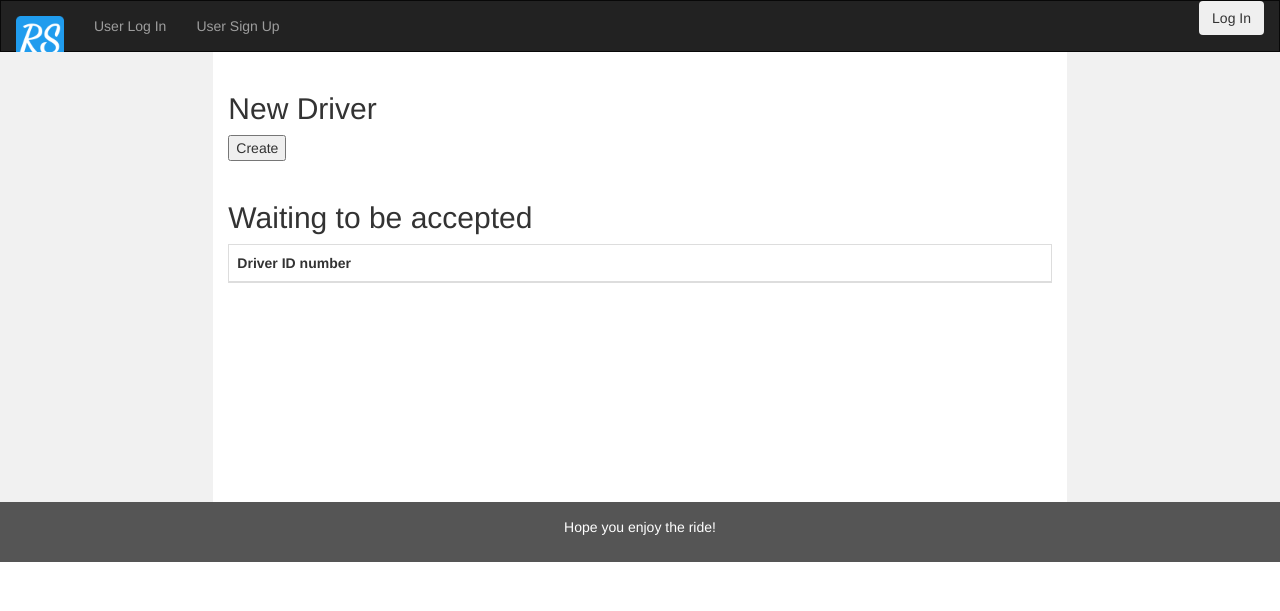
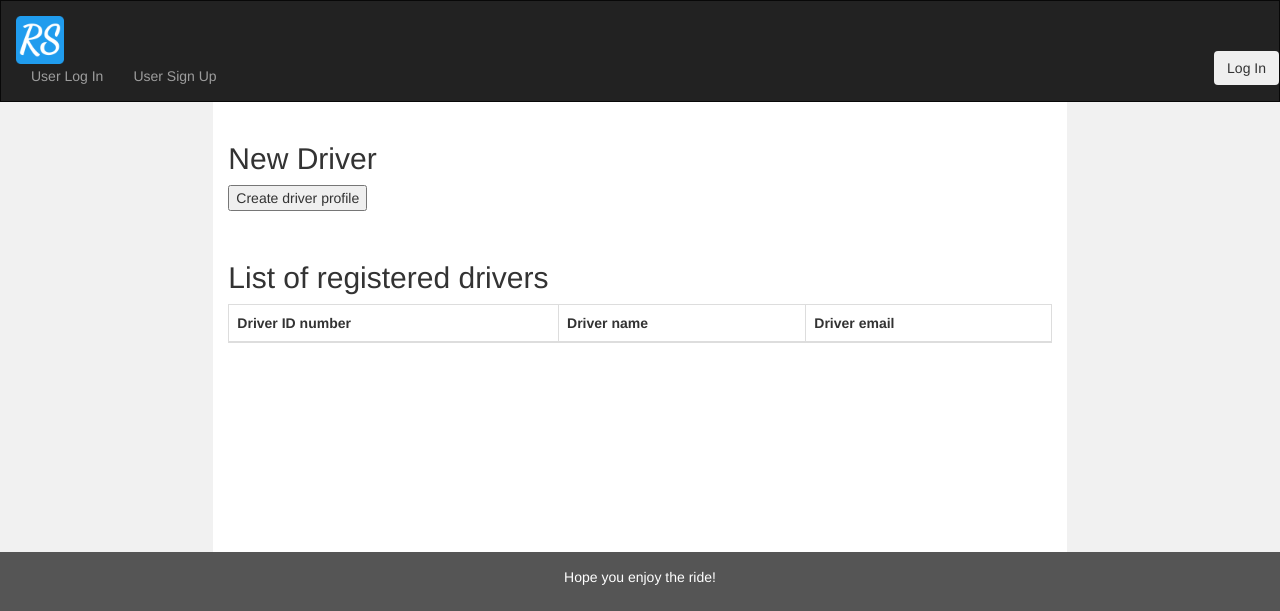
Before and after one commit to samuelparkin1/Ride_Share_App, a Flask app: page /drivers/ in a window 1280 px wide. Shown: the top 611 px of the page. Run offline with Flask 2, Linux system fonts and the light colour scheme; data that the repository does not hold is empty; parts of the project's set-up code (start-up, migrations or seed data) failed here and were passed over; some libraries are stand-ins or nearby versions.

Commit message:
ongoing bug fixes

```diff
--- a/Ride_share_app/controllers/driver_controller.py
+++ b/Ride_share_app/controllers/driver_controller.py
@@ -31,6 +31,15 @@ def get_drivers():
 @drivers.route("/drivers/", methods=["POST"])
 @login_required
 def create_driver():
+    if current_user.drivers:
+        data = {
+            "page_title": "Driver Index",
+            "drivers": drivers_schema.dump(Driver.query.all()),
+            "existing_driver_error": "You are already a registered driver"
+            }
+        return render_template("driver_index.html", page_data=data)
+
+
     new_driver=driver_schema.load(request.form)
 
     new_driver.user_id = current_user
--- a/Ride_share_app/templates/base.html
+++ b/Ride_share_app/templates/base.html
@@ -48,12 +48,6 @@
 
 <nav class="navbar navbar-inverse">
   <div class="container-fluid">
-    <div class="navbar-header">
-      <button type="button" class="navbar-toggle" data-toggle="collapse" data-target="#myNavbar">
-        <span class="icon-bar"></span>
-        <span class="icon-bar"></span>
-        <span class="icon-bar"></span>
-      </button>
       <a class="navbar-brand" href="/"><img src="/static/favicon.ico" alt="Ride Share"></a>
     </div>
     <div class="collapse navbar-collapse" id="myNavbar">
--- a/Ride_share_app/templates/driver_index.html
+++ b/Ride_share_app/templates/driver_index.html
@@ -8,16 +8,19 @@
             <form action="/drivers/" method="POST">
 
 
-                <button>Create</button>
+                <button>Create driver profile</button>
+                <p style="color:red;"> {{ page_data.existing_driver_error }} </p
             </form>
         </div>
     </div>
     <br/>
-    <h2>Waiting to be accepted</h2>
+    <h2>List of registered drivers</h2>
     <table class="table table-sdrivered table-bordered">
         <thead>
             <tr>
                 <th>Driver ID number</th>
+                <th>Driver name</th>
+                <th>Driver email</th>
 
             </tr>
         </thead>
@@ -26,8 +29,13 @@
         <tbody>
             <tr>
                 <td>
-
-                    <a href="/drivers/{{ driver.driver_id }}/">{{ driver.driver_id }}</a>
+                    <a href="/drivers/{{ driver.driver_id }}/"> ID : {{ driver.driver_id }}</a>
+                </td>
+                <td>
+                    Name: {{ driver.user_id.name }}
+                </td>
+                <td>
+                    Email address: {{ driver.user_id.email }}
                 </td>
             </tr>
 
--- a/Ride_share_app/templates/trip_index.html
+++ b/Ride_share_app/templates/trip_index.html
@@ -13,7 +13,7 @@
         </div>
     </div>
     <br/>
-    <h2>Waiting to be accepted</h2>
+    <h2>All registered trips</h2>
     <table class="table table-striped table-bordered">
         <thead>
             <tr>
--- a/Ride_share_app/templates/vehicle_index.html
+++ b/Ride_share_app/templates/vehicle_index.html
@@ -15,7 +15,7 @@
         </div>
     </div>
     <br/>
-    <h2>Waiting to be accepted</h2>
+    <h2>List of registered vehicles</h2>
     <table class="table table-svehicleed table-bordered">
         <thead>
             <tr>
```
Also changed, not shown: Ride_share_app/controllers/rider_controller.py (+7 -0 lines), Ride_share_app/templates/driver_detail.html (+7 -5 lines), Ride_share_app/templates/rider_detail.html (+7 -5 lines), Ride_share_app/templates/rider_index.html (+11 -3 lines), Ride_share_app/templates/trip_detail.html (+6 -2 lines), Ride_share_app/templates/user_details.html (+5 -5 lines), Ride_share_app/templates/user_login.html (+10 -8 lines), Ride_share_app/templates/vehicle_detail.html (+3 -13 lines), Ride_share_app/commands.py (line endings or trailing spaces).
